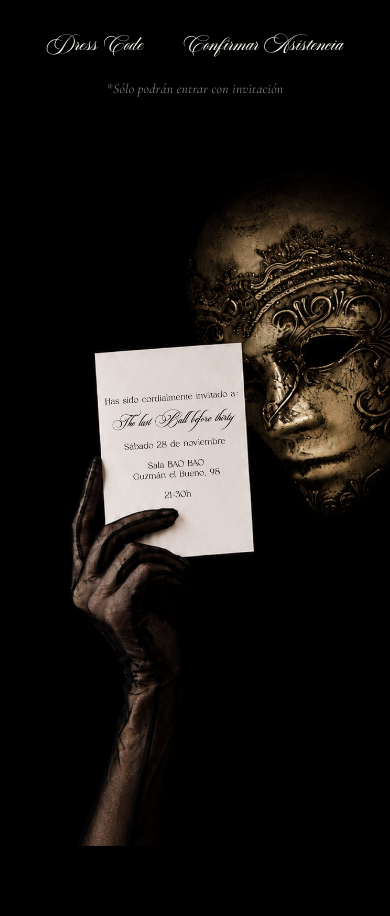
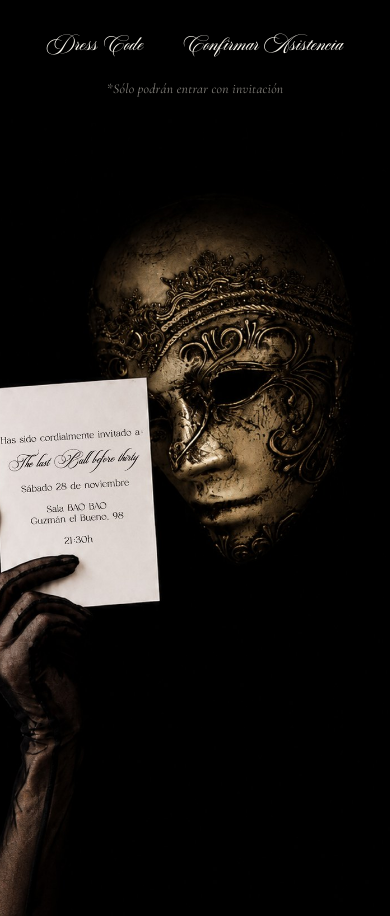
Before and after one commit to beatrizebra123/Thelastballbefore30, a plain HTML site: page index.html in a window 390 px wide. Before the commit the page ends 846 px from the top, so only its background shows below. Drawn offline with nearby package versions, Linux system fonts and the light colour scheme; a web font is replaced by a local one.

Commit message:
Update style.css

```diff
--- a/css/style.css
+++ b/css/style.css
@@ -511,9 +511,9 @@
        Así se recorta solo el negro de ARRIBA y nunca se corta el brazo por ABAJO. */
     .frame picture{
       display:block;
-      width:145vw;
+      width:155vw;
       height:auto;
-      margin-left:-20vw;
+      margin-left:-50vw;
       margin-top:-71vw;
     }
 
```
